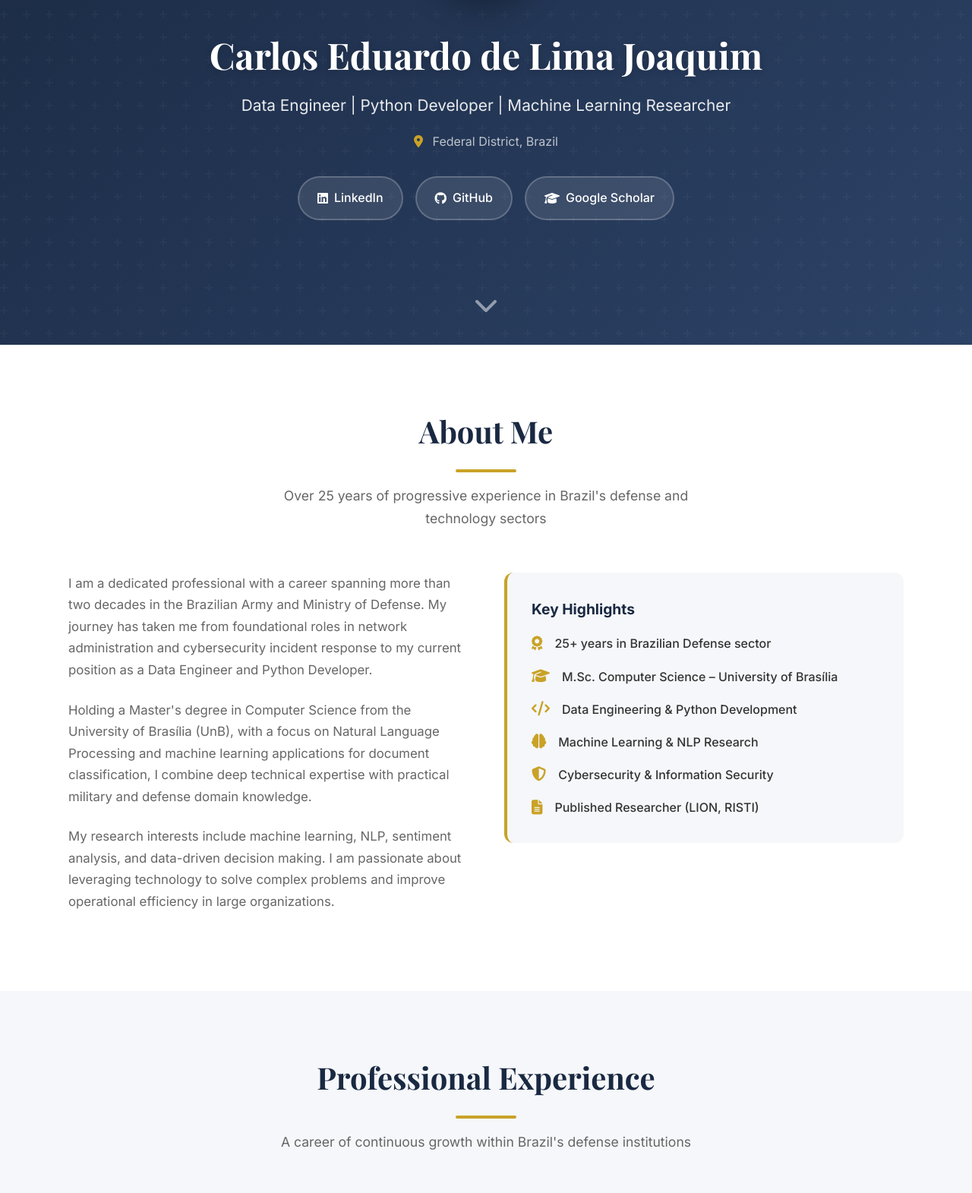
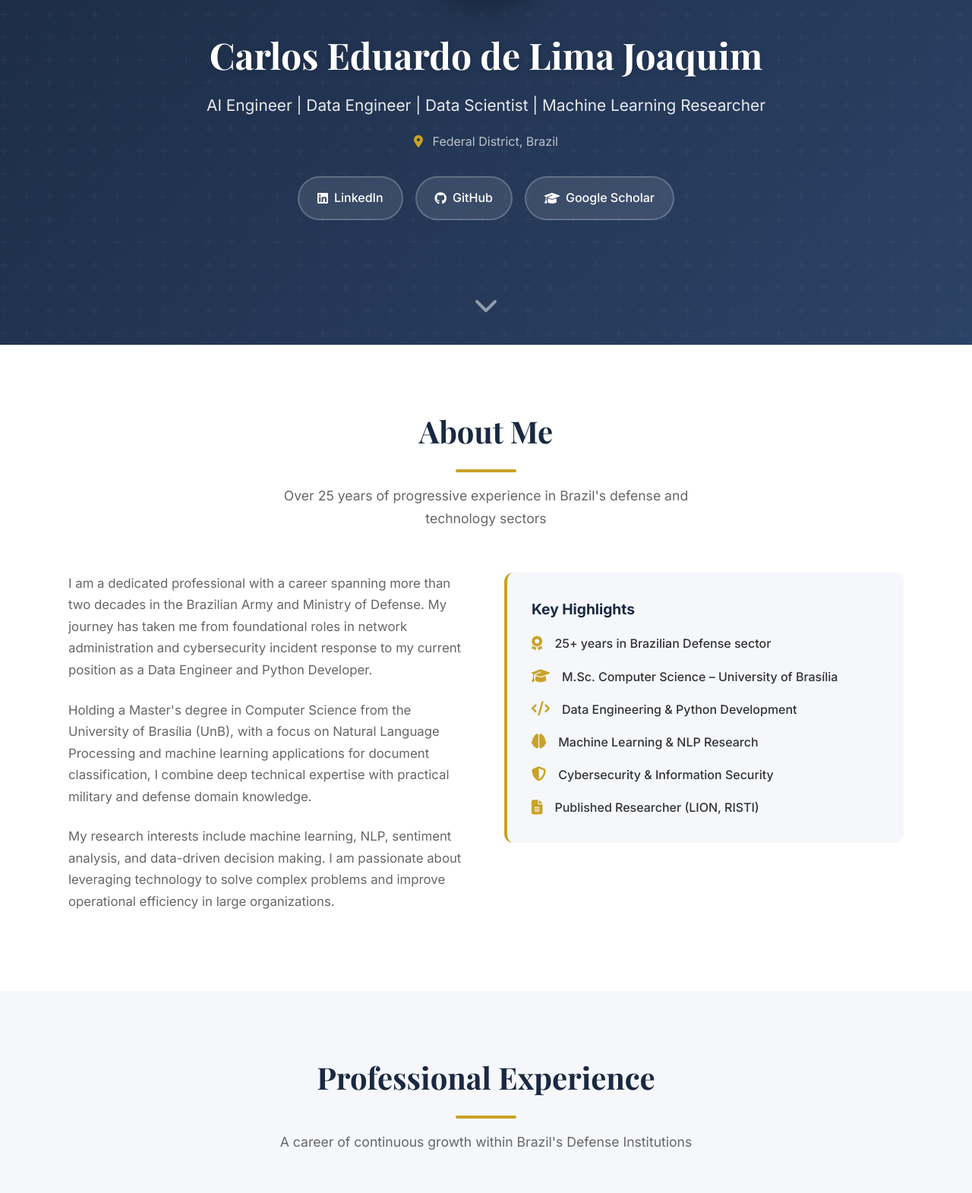
Before and after one commit to EduardoDeLima/EduardoDeLima.github.io, a plain HTML site: page index.html in a window 1280 px wide. Shown: the part 346-1917 px from the top of the page at 76% size. Drawn offline with nearby package versions, Linux system fonts and the light colour scheme.

Commit message:
Update index.html

```diff
--- a/index.html
+++ b/index.html
@@ -879,7 +879,7 @@
         <div class="hero-content">
             <div class="hero-avatar"></div>
             <h1>Carlos Eduardo de Lima Joaquim</h1>
-            <p class="hero-subtitle">Data Engineer | Python Developer | Machine Learning Researcher</p>
+            <p class="hero-subtitle">AI Engineer | Data Engineer | Data Scientist | Machine Learning Researcher</p>
             <p class="hero-location"><i class="fas fa-map-marker-alt"></i> Federal District, Brazil</p>
             <div class="hero-links">
                 <a href="https://www.linkedin.com/in/eduardodelima/" target="_blank" rel="noopener noreferrer">
@@ -955,7 +955,7 @@
             <div class="section-header fade-in">
                 <h2>Professional Experience</h2>
                 <div class="section-divider"></div>
-                <p>A career of continuous growth within Brazil's defense institutions</p>
+                <p>A career of continuous growth within Brazil's Defense Institutions</p>
             </div>
             <div class="timeline">
                 <div class="timeline-item fade-in">
```
